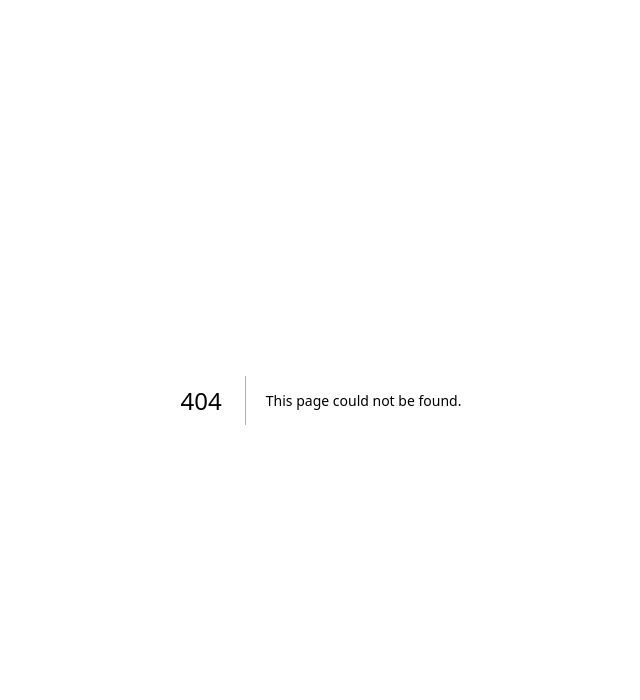
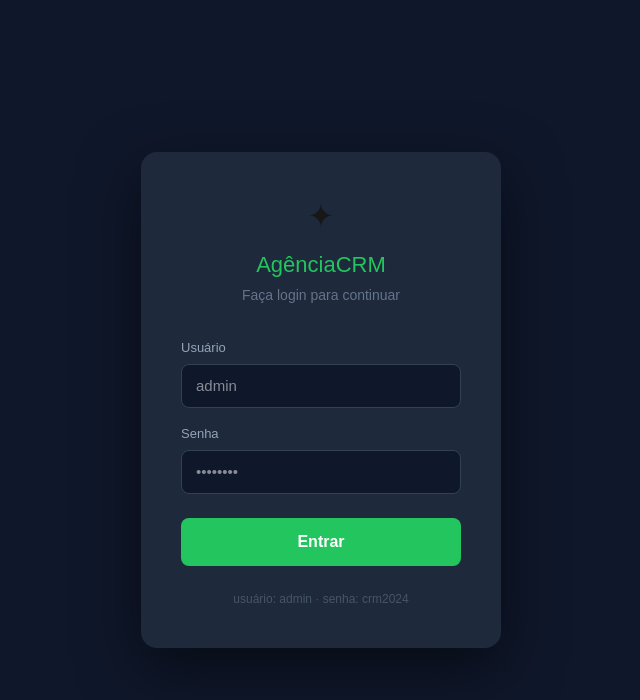
Before and after one commit to edsonbritto/crm-agencia-frontend, a Next.js app: page /login in a window 1280 px wide. Before the commit this address had no page. Shown: the top 700 px of the page, without its empty margins (319-959 px from the left). Built offline with nearby package versions, Linux system fonts and the light colour scheme.

Commit message:
feat: adicionar login e autenticacao

```diff
--- /dev/null
+++ b/src/app/login/page.tsx
@@ -0,0 +1,45 @@
+'use client'
+import { useState } from 'react'
+import { useRouter } from 'next/navigation'
+
+export default function LoginPage() {
+  const [user, setUser] = useState('')
+  const [pass, setPass] = useState('')
+  const [error, setError] = useState('')
+  const router = useRouter()
+
+  const handleLogin = (e: React.FormEvent) => {
+    e.preventDefault()
+    if (user === 'admin' && pass === 'crm2024') {
+      document.cookie = 'crm_auth=ok; path=/; max-age=86400'
+      router.push('/')
+    } else {
+      setError('Usuário ou senha incorretos')
+    }
+  }
+
+  return (
+    <div style={{background:'#0f172a',minHeight:'100vh',display:'flex',alignItems:'center',justifyContent:'center',fontFamily:'sans-serif'}}>
+      <div style={{background:'#1e293b',padding:'40px',borderRadius:'16px',width:'360px',boxShadow:'0 20px 60px rgba(0,0,0,0.5)'}}>
+        <div style={{textAlign:'center',marginBottom:'32px'}}>
+          <span style={{fontSize:'32px'}}>✦</span>
+          <h1 style={{color:'#22c55e',margin:'8px 0 4px',fontSize:'22px'}}>AgênciaCRM</h1>
+          <p style={{color:'#64748b',fontSize:'14px'}}>Faça login para continuar</p>
+        </div>
+        <form onSubmit={handleLogin}>
+          <div style={{marginBottom:'16px'}}>
+            <label style={{color:'#94a3b8',fontSize:'13px',display:'block',marginBottom:'6px'}}>Usuário</label>
+            <input value={user} onChange={e=>setUser(e.target.value)} placeholder='admin' style={{width:'100%',padding:'10px 14px',background:'#0f172a',border:'1px solid #334155',borderRadius:'8px',color:'white',fontSize:'15px',boxSizing:'border-box' as const}}/>
+          </div>
+          <div style={{marginBottom:'24px'}}>
+            <label style={{color:'#94a3b8',fontSize:'13px',display:'block',marginBottom:'6px'}}>Senha</label>
+            <input type='password' value={pass} onChange={e=>setPass(e.target.value)} placeholder='••••••••' style={{width:'100%',padding:'10px 14px',background:'#0f172a',border:'1px solid #334155',borderRadius:'8px',color:'white',fontSize:'15px',boxSizing:'border-box' as const}}/>
+          </div>
+          {error && <p style={{color:'#ef4444',fontSize:'13px',marginBottom:'16px',textAlign:'center'}}>{error}</p>}
+          <button type='submit' style={{width:'100%',padding:'12px',background:'#22c55e',border:'none',borderRadius:'8px',color:'white',fontSize:'16px',fontWeight:'bold',cursor:'pointer'}}>Entrar</button>
+        </form>
+        <p style={{color:'#475569',fontSize:'12px',textAlign:'center',marginTop:'24px'}}>usuário: admin · senha: crm2024</p>
+      </div>
+    </div>
+  )
+}
--- /dev/null
+++ b/src/middleware.ts
@@ -0,0 +1,18 @@
+import { NextResponse } from 'next/server'
+import type { NextRequest } from 'next/server'
+
+export function middleware(request: NextRequest) {
+  const auth = request.cookies.get('crm_auth')?.value
+  const isLoginPage = request.nextUrl.pathname === '/login'
+  if (!auth && !isLoginPage) {
+    return NextResponse.redirect(new URL('/login', request.url))
+  }
+  if (auth && isLoginPage) {
+    return NextResponse.redirect(new URL('/', request.url))
+  }
+  return NextResponse.next()
+}
+
+export const config = {
+  matcher: ['/((?!_next/static|_next/image|favicon.ico).*)'],
+}
```
